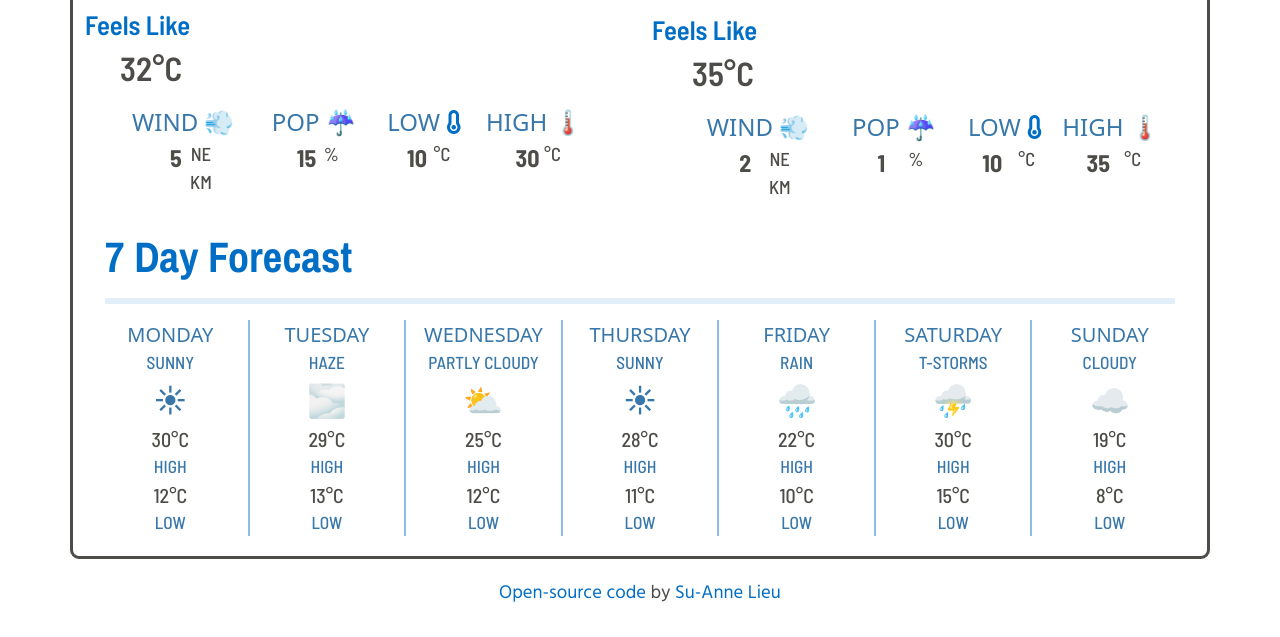
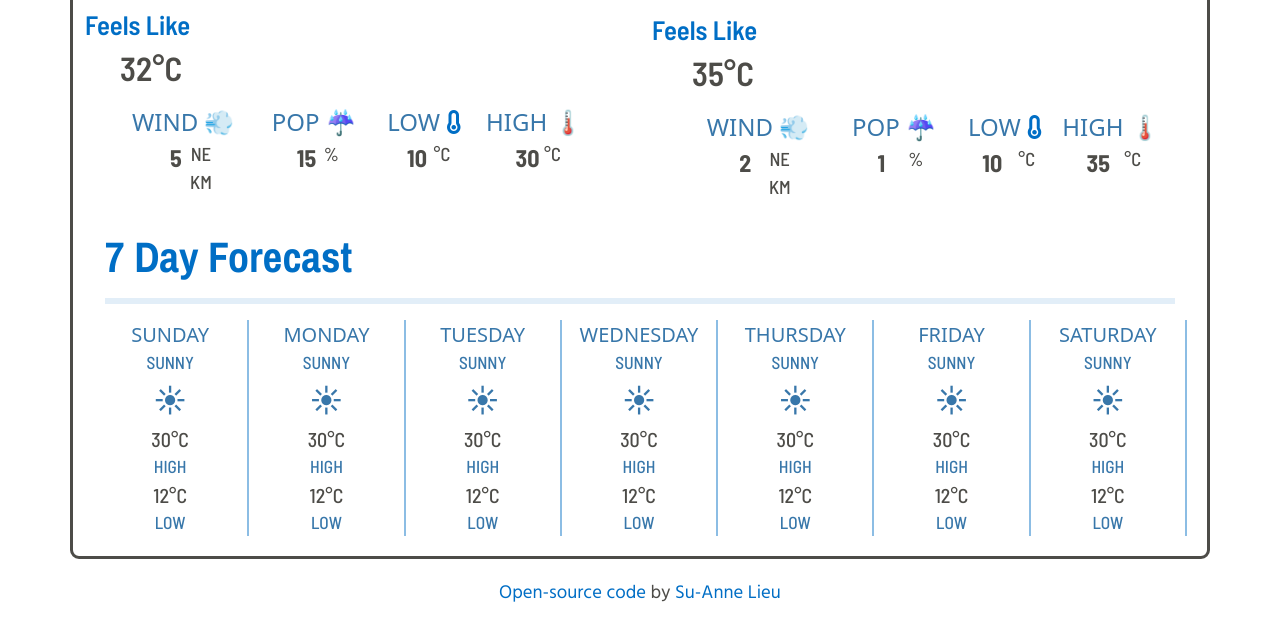
Before and after one commit to SueL28/SheCodes-Plus-Weather-App, a plain HTML site: page index.html in a window 1280 px wide. Shown: the part 754-1391 px from the top of the page. Drawn offline with nearby package versions, Linux system fonts and the light colour scheme.

Commit message:
Revised HTML to optimize the 7 day forecast
Less HTML, cleaner looking

```diff
--- a/index.html
+++ b/index.html
@@ -237,71 +237,8 @@
       <section class="forecast-container">
         <h3>7 Day Forecast</h3>
         <hr />
-        <div class="row">
-          <div class="col day-container forecast-font">
-            MONDAY
-            <p class="status-font">SUNNY</p>
-            <p class="emoji-size">☀</p>
-            <p class="forecast-temp-num">30°C</p>
-            <p class="status-font">HIGH</p>
-            <p class="forecast-temp-num">12°C</p>
-            <p class="status-font">LOW</p>
-          </div>
-          <div class="col day-container forecast-font">
-            TUESDAY
-            <p class="status-font">HAZE</p>
-            <p class="emoji-size">🌫</p>
-            <p class="forecast-temp-num">29°C</p>
-            <p class="status-font">HIGH</p>
-            <p class="forecast-temp-num">13°C</p>
-            <p class="status-font">LOW</p>
-          </div>
-          <div class="col day-container forecast-font">
-            WEDNESDAY
-            <p class="status-font">PARTLY CLOUDY</p>
-            <p class="emoji-size">⛅</p>
-            <p class="forecast-temp-num">25°C</p>
-            <p class="status-font">HIGH</p>
-            <p class="forecast-temp-num">12°C</p>
-            <p class="status-font">LOW</p>
-          </div>
-          <div class="col day-container forecast-font">
-            THURSDAY
-            <p class="status-font">SUNNY</p>
-            <p class="emoji-size">☀</p>
-            <p class="forecast-temp-num">28°C</p>
-            <p class="status-font">HIGH</p>
-            <p class="forecast-temp-num">11°C</p>
-            <p class="status-font">LOW</p>
-          </div>
-          <div class="col day-container forecast-font">
-            FRIDAY
-            <p class="status-font">RAIN</p>
-            <p class="emoji-size">🌧</p>
-            <p class="forecast-temp-num">22°C</p>
-            <p class="status-font">HIGH</p>
-            <p class="forecast-temp-num">10°C</p>
-            <p class="status-font">LOW</p>
-          </div>
-          <div class="col day-container forecast-font">
-            SATURDAY
-            <p class="status-font">T-STORMS</p>
-            <p class="emoji-size">⛈</p>
-            <p class="forecast-temp-num">30°C</p>
-            <p class="status-font">HIGH</p>
-            <p class="forecast-temp-num">15°C</p>
-            <p class="status-font">LOW</p>
-          </div>
-          <div class="col sunday-container forecast-font">
-            SUNDAY
-            <p class="status-font">CLOUDY</p>
-            <p class="emoji-size">☁</p>
-            <p class="forecast-temp-num">19°C</p>
-            <p class="status-font">HIGH</p>
-            <p class="forecast-temp-num">8°C</p>
-            <p class="status-font">LOW</p>
-          </div>
-        </div>
+        <div id="forecast"></div>
+        <!--HTML being injected from JS-->
       </section>
 
       <script src="js/index.js"></script>
--- a/js/index.js
+++ b/js/index.js
@@ -328,6 +328,7 @@ function displayCity(event) {
 
     let updateRainfall = document.querySelector(".tom-rainfall");
     updateRainfall.innerHTML = Math.trunc(data.data.list[0].pop * 100);
+    console.log(updateRainfall);
 
     let updateTomLowTemp = document.querySelector(".tom-low-temp");
     updateTomLowTemp.innerHTML = Math.round(data.data.list[0].main.temp_min);
@@ -395,3 +396,39 @@ function displayCity(event) {
 }
 
 citySearch.addEventListener("submit", displayCity);
+
+//DISPLAY FORECAST
+
+function displayForecast() {
+  let forecast = document.querySelector("#forecast");
+
+  let forecastHtml = `<div class="row">`; //Opened a div so need to close it to prevent errors
+
+  let days = [
+    "SUNDAY",
+    "MONDAY",
+    "TUESDAY",
+    "WEDNESDAY",
+    "THURSDAY",
+    "FRIDAY",
+    "SATURDAY",
+  ];
+
+  days.forEach(function (day) {
+    forecastHtml =
+      forecastHtml +
+      `<div class="col day-container forecast-font">
+                ${day}
+                <p class="status-font">SUNNY</p>
+                <p class="emoji-size">☀</p>
+                <p class="forecast-temp-num">30°C</p>
+                <p class="status-font">HIGH</p>
+                <p class="forecast-temp-num">12°C</p>
+                <p class="status-font">LOW</p>
+        </div>`;
+  });
+  forecastHtml = forecastHtml + `</div>`; //Need to close the div opened at the beginning
+  forecast.innerHTML = forecastHtml;
+}
+
+displayForecast();
```
